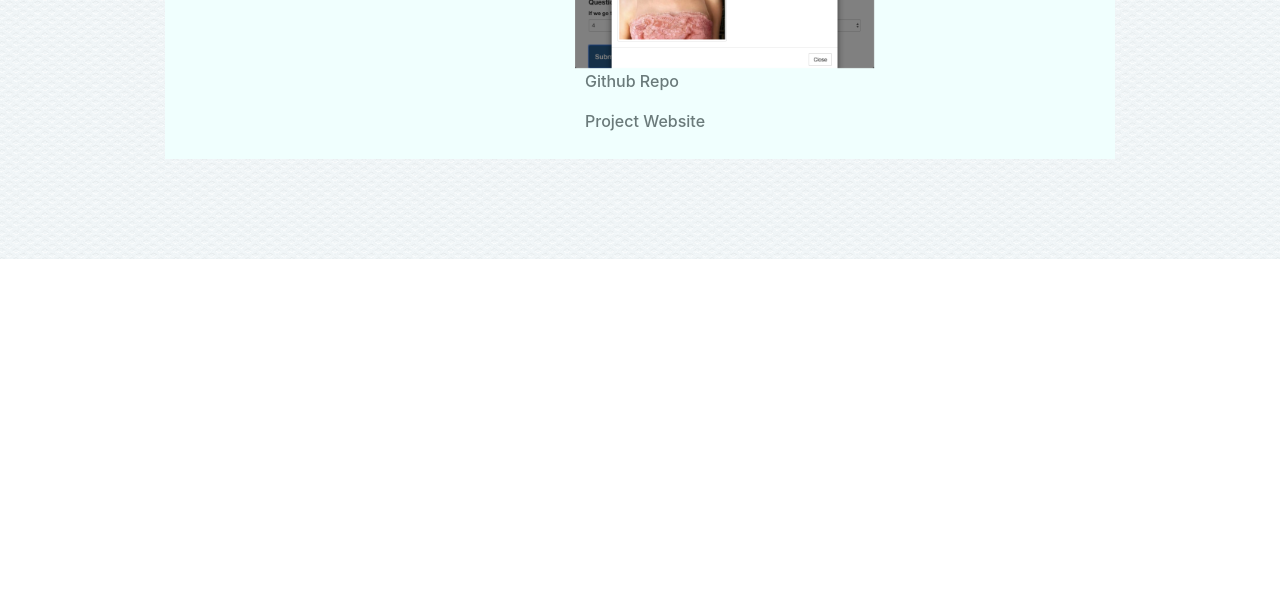
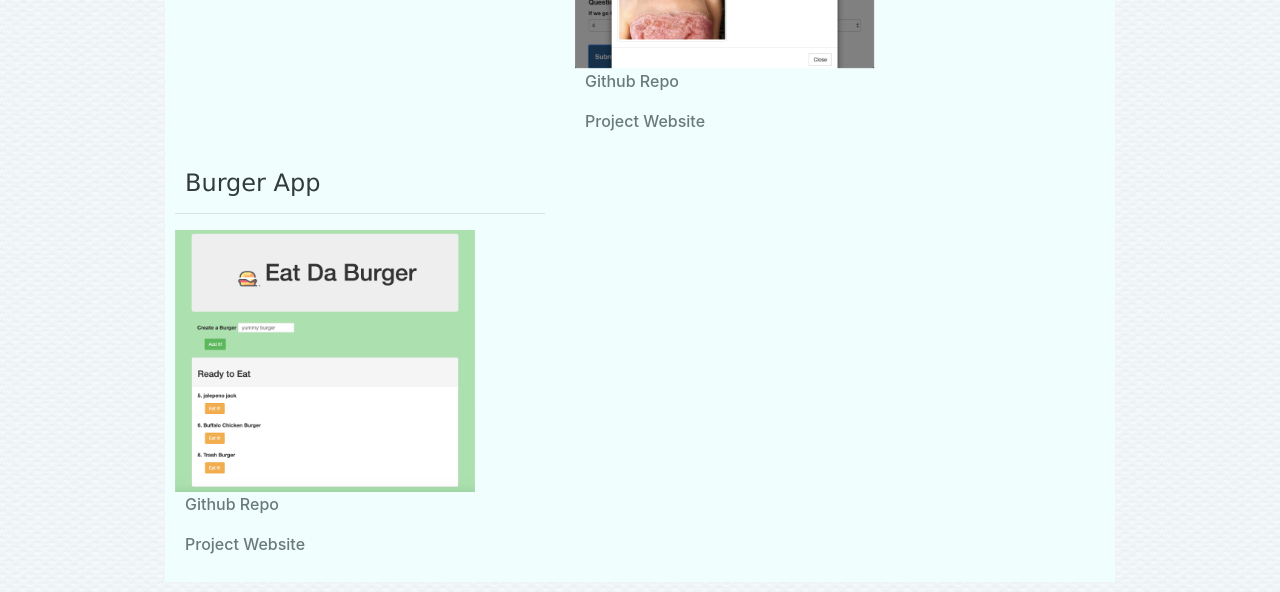
Before and after one commit to K8F/portfolio, a plain HTML site: page portfolio.html in a window 1280 px wide. Shown: the part 1174-1766 px from the top of the page. Before the commit the page ends 1433 px from the top, so only its background shows below. Drawn offline with nearby package versions, Linux system fonts and the light colour scheme; a web font is replaced by a local one.

Commit message:
added burger app

```diff
--- a/portfolio.html
+++ b/portfolio.html
@@ -119,6 +119,19 @@
 
           </div>
 
+          <div class="row">
+            <div class="col-5">
+              <div class="pro-div">
+                <h2>Burger App</h2>
+                <hr>
+                <img class="pro-img" src="assets/images/burger.png" alt="burger app">
+                <a href="https://github.com/K8F/burger"><p>Github Repo</p></a>
+                <a href="https://blooming-forest-58923.herokuapp.com/"><p>Project Website</p></a>
+              </div>
+            </div>
+
+          </div>
+
       </div>
       <div class="col-1">
 
```
Also changed, not shown: assets/images/burger.png (added).
